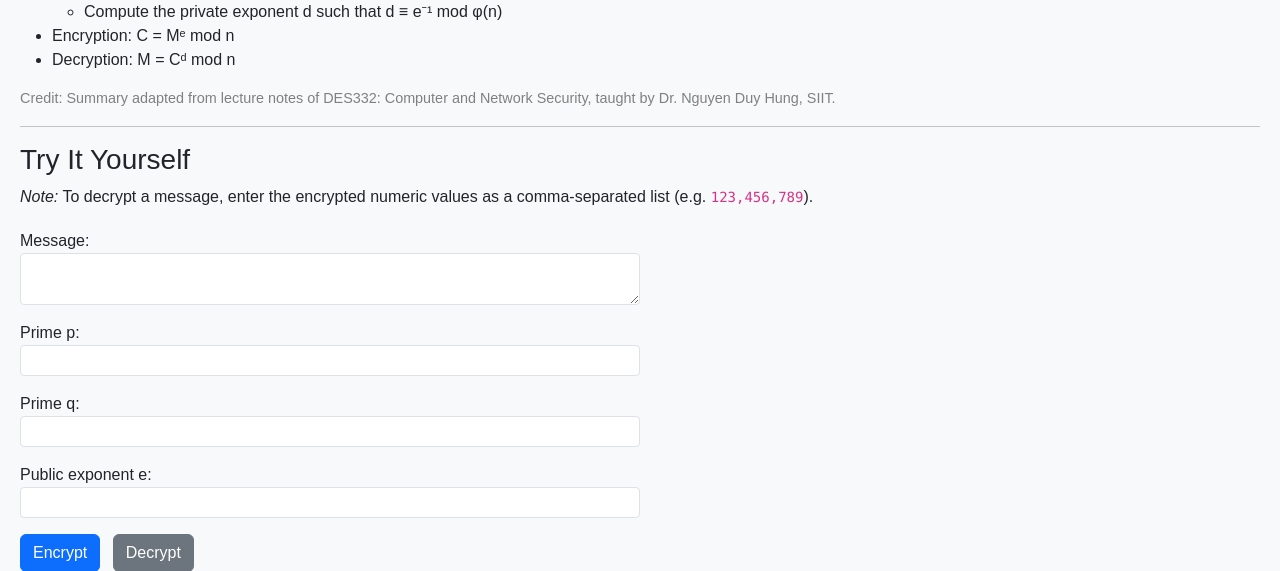
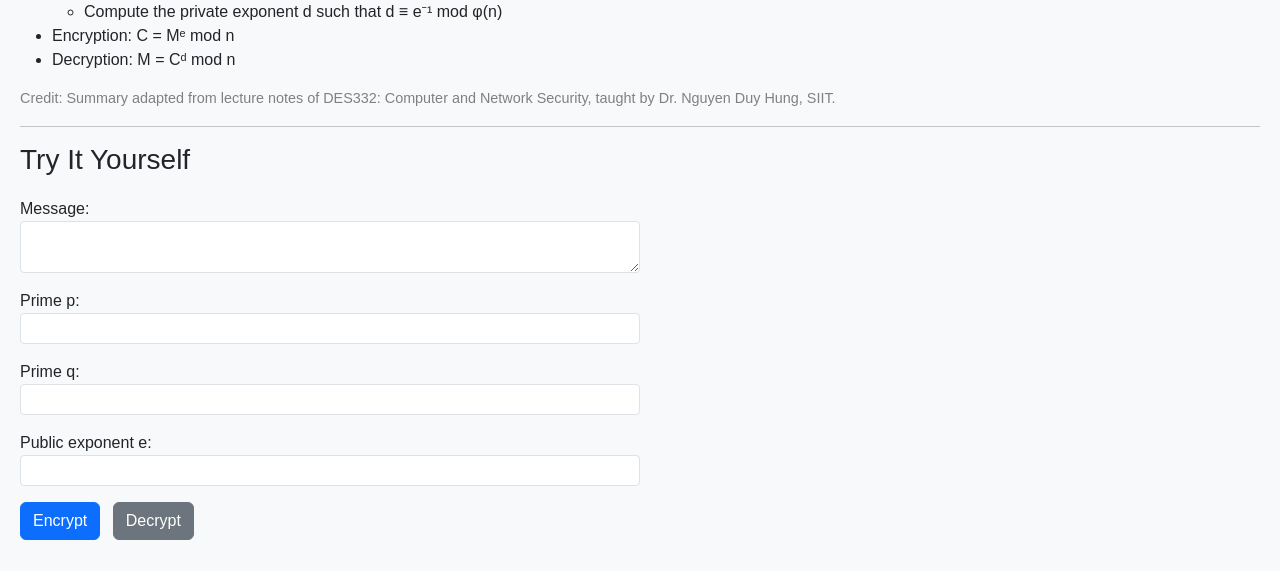
Before and after one commit to saithantminnyo02/cryptolearn, a Django app: page /algo/rsa/ in a window 1280 px wide. Shown: the part 290-861 px from the top of the page. After the commit the page ends 830 px from the top, so only its background shows below. Run offline with Django 5.2, Linux system fonts and the light colour scheme.

Commit message:
Update rsa_combined.html

```diff
--- a/crypto/templates/rsa_combined.html
+++ b/crypto/templates/rsa_combined.html
@@ -21,7 +21,6 @@
 
 <hr>
 <h3>Try It Yourself</h3>
-<p><em>Note:</em> To decrypt a message, enter the encrypted numeric values as a comma-separated list (e.g. <code>123,456,789</code>).</p>
 
 <form method="post" class="mb-4">
   {% csrf_token %}
```
